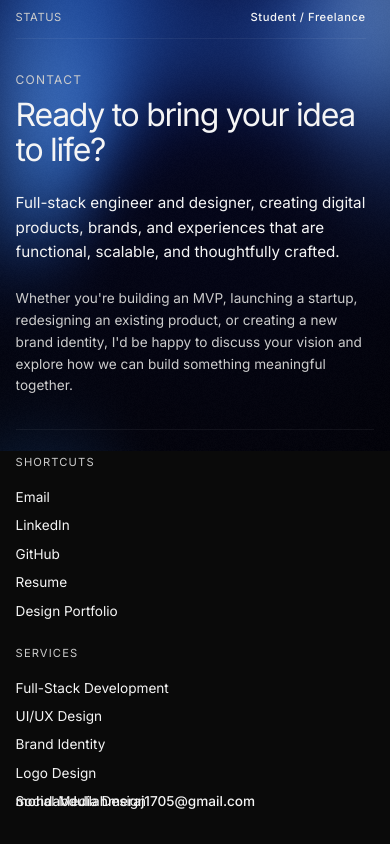
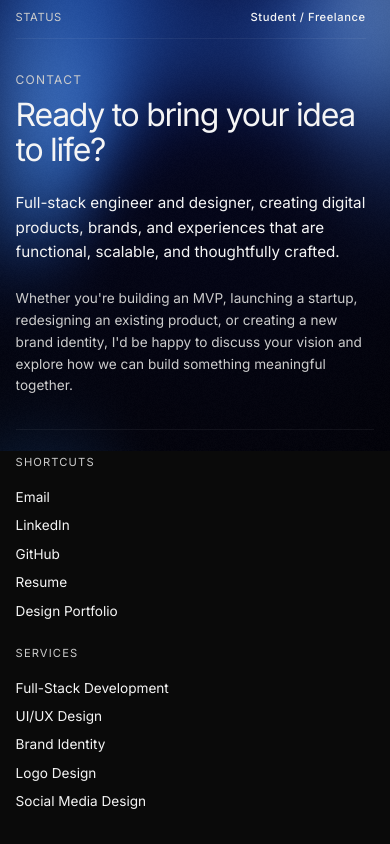
Before and after one commit to mohdabdullahmeraj/portfolio, a Next.js app: page /contact in a window 390 px wide. Shown: the part 393-1237 px from the top of the page. Built offline with nearby package versions, Linux system fonts and the light colour scheme; a web font is replaced by a local one.

Commit message:
experience section

```diff
--- a/src/app/contact/page.tsx
+++ b/src/app/contact/page.tsx
@@ -72,9 +72,7 @@ export default function ContactPage() {
         </div>
       </div>
 
-      <a href="mailto:mohdabdullahmeraj1705@gmail.com" className={styles.emailLink}>
-        mohdabdullahmeraj1705@gmail.com
-      </a>
+
     </main>
   );
 }
--- a/src/components/Experience.module.css
+++ b/src/components/Experience.module.css
@@ -107,14 +107,15 @@
 
 @media (max-width: 900px) {
   .bgYear {
-    font-size: 60vw;
+    font-size: 35vw;
   }
   .roleTitle {
     white-space: normal;
     font-size: clamp(2rem, 8vw, 3rem);
+    max-width: 80vw;
   }
   .roleDescription {
-    max-width: 100%;
+    max-width: 85vw;
     font-size: 1rem;
   }
 }
```
